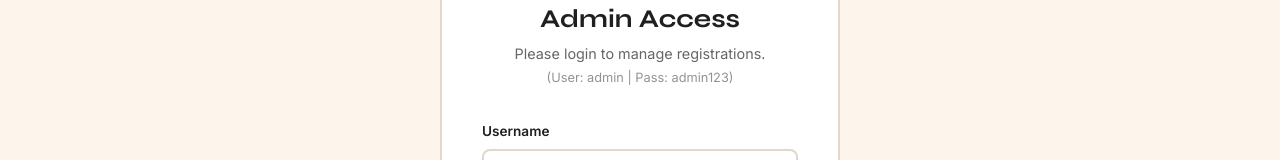
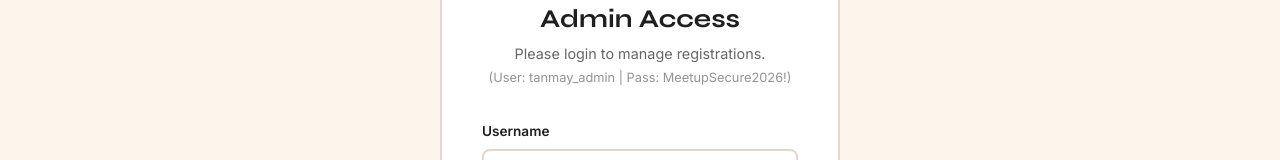
Before and after one commit to TanmayMahajan26/Event-Regi-System, a React (Vite) app in the folder frontend/: page /admin in a window 1280 px wide. Shown: the part 212-372 px from the top of the page. Built offline with nearby package versions, Linux system fonts and the light colour scheme.

Commit message:
Hotfix: Added Vercel routing rules to prevent 404 on refresh and updated Admin credentials

```diff
--- a/frontend/src/pages/Admin.jsx
+++ b/frontend/src/pages/Admin.jsx
@@ -74,7 +74,7 @@ const Admin = () => {
 
   const handleLogin = (e) => {
     e.preventDefault();
-    if (username === 'admin' && password === 'admin123') {
+    if (username === 'tanmay_admin' && password === 'MeetupSecure2026!') {
       setIsAuthenticated(true);
       setLoginError('');
     } else {
@@ -141,7 +141,7 @@ const Admin = () => {
               <h2 style={{ marginBottom: '0.5rem' }}>Admin Access</h2>
               <p style={{ color: 'var(--text-muted)', marginBottom: '2rem', fontSize: '0.9rem' }}>
                 Please login to manage registrations. <br/>
-                <span style={{ fontSize: '0.8rem', opacity: 0.7 }}>(User: admin | Pass: admin123)</span>
+                <span style={{ fontSize: '0.8rem', opacity: 0.7 }}>(User: tanmay_admin | Pass: MeetupSecure2026!)</span>
               </p>
 
               {loginError && (
```
Also changed, not shown: frontend/vercel.json (added).
